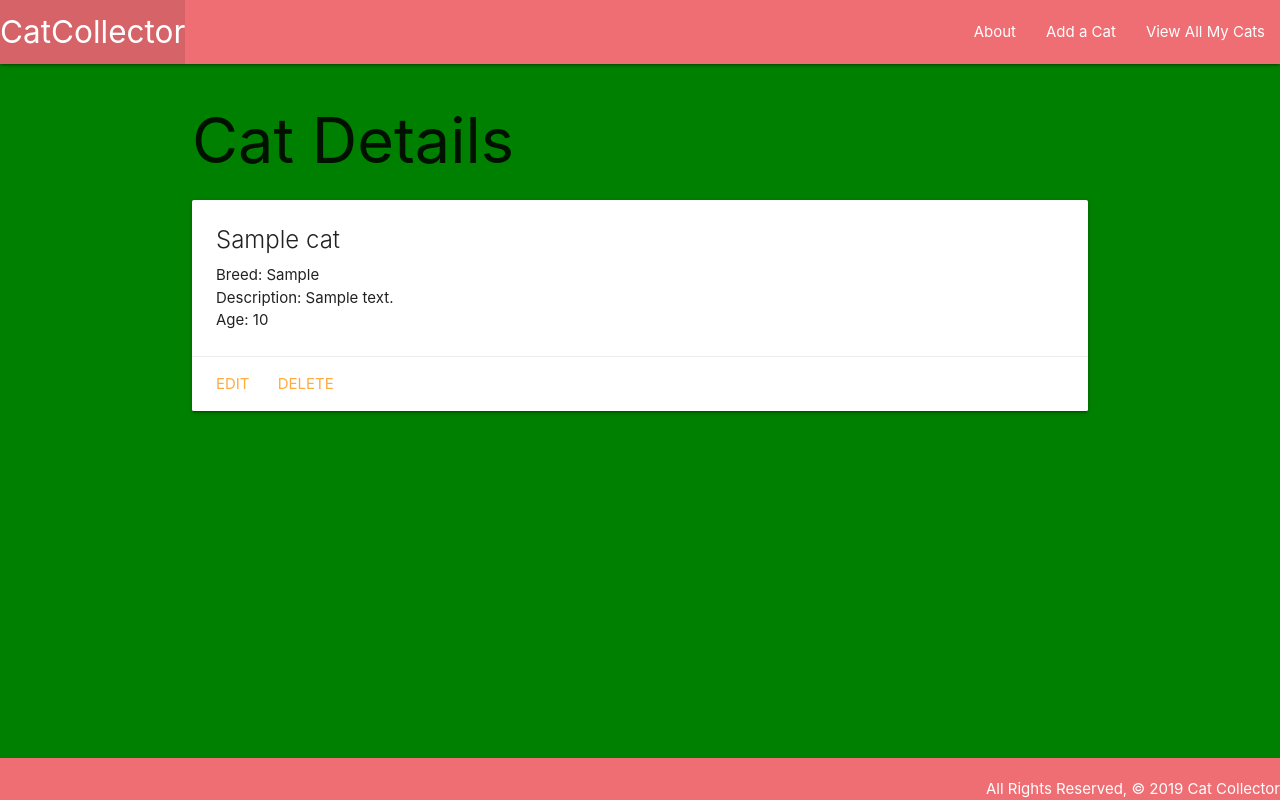
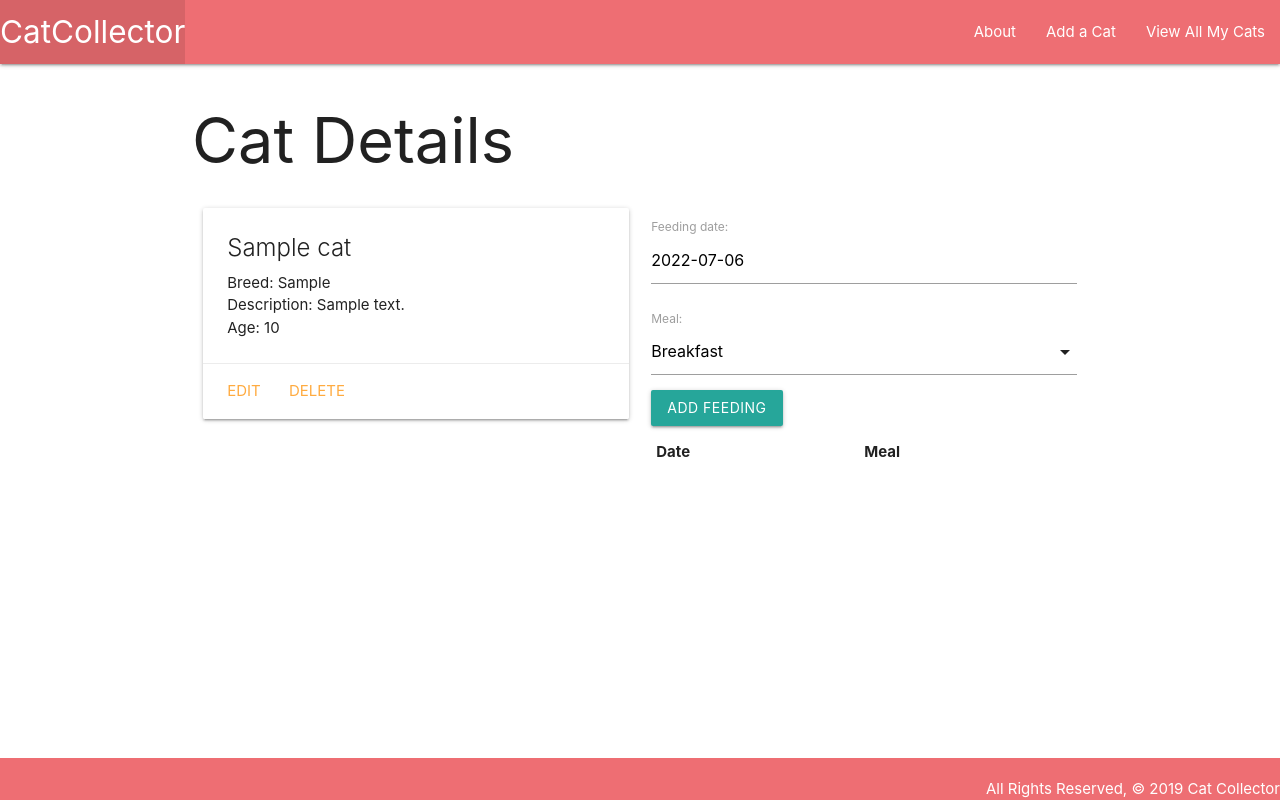
Before and after one commit to yayakix/cat-collector, a Django app: page /cats/1/ in a window 1280 px wide. Run offline with Django 4.2, Linux system fonts and the light colour scheme; tables that the repository leaves empty hold one stand-in row (values such as "Sample post"); lists and menus that the app fills with data are empty.

Commit message:
broken migration/add feeding

```diff
--- /dev/null
+++ b/main_app/forms.py
@@ -0,0 +1,8 @@
+
+from django.forms import ModelForm
+from .models import Feeding
+
+class FeedingForm(ModelForm):
+  class Meta:
+    model = Feeding
+    fields = ['date', 'meal']
--- a/main_app/models.py
+++ b/main_app/models.py
@@ -10,27 +10,30 @@ MEALS = (
 )
 
 class Cat(models.Model):
-  name = models.CharField(max_length=100)
-  breed = models.CharField(max_length=100)
-  description = models.TextField(max_length=250)
-  age = models.IntegerField()
-
-  def __str__(self):
-    return self.name
-
-  # Add this method
-  def get_absolute_url(self):
-    return reverse('detail', kwargs={'cat_id': self.id})
+    name = models.CharField(max_length=100)
+    breed = models.CharField(max_length=100)
+    description = models.TextField(max_length=250)
+    age = models.IntegerField()
+    def __str__(self):
+        return self.name
+    def get_absolute_url(self):
+        return reverse('detail', kwargs={'cat_id': self.id})
 
 
-# Add new Feeding model below Cat model
+cat = models.ForeignKey(Cat, on_delete=models.CASCADE)
+
 
 class Feeding(models.Model):
-  date = models.DateField()
-  meal = models.CharField(
-    max_length=1,
-    # add the 'choices' field option
-    choices=MEALS,
-    # set the default value for meal to be 'B'
-    default=MEALS[0][0]
-  )
+    date = models.DateField('feeding date')
+    meal = models.CharField(
+        max_length=1,
+        choices=MEALS,
+        default=MEALS[0][0]
+        )
+    def __str__(self):
+        return f"{self.get_meal_display()} on {self.date}"
+
+
+
+# class Meta:
+#     ordering = ['-date']
--- a/main_app/static/css/style.css
+++ b/main_app/static/css/style.css
@@ -2,7 +2,7 @@ body {
   display: flex;
   min-height: 100vh;
   flex-direction: column;
-  background-color: green;
+  /* background-color: green; */
 }
 
 main {
--- a/main_app/templates/base.html
+++ b/main_app/templates/base.html
@@ -13,6 +13,8 @@
       type="text/css"
       href="{% static 'css/style.css' %}"
     />
+      <script src="https://cdnjs.cloudflare.com/ajax/libs/materialize/1.0.0/js/materialize.min.js"></script>
+
     <link
       rel="stylesheet"
       href="https://cdnjs.cloudflare.com/ajax/libs/materialize/1.0.0/css/materialize.min.css"
--- a/main_app/templates/cats/detail.html
+++ b/main_app/templates/cats/detail.html
@@ -3,6 +3,8 @@
 
 <h1>Cat Details</h1>
 
+<div class="row">
+  <div class="col s6">
     <div class="card">
       <div class="card-content">
         <span class="card-title">{{ cat.name }}</span>
@@ -11,16 +13,50 @@
         {% if cat.age > 0 %}
         <p>Age: {{ cat.age }}</p>
         {% else %}
-
         <p>Age: Kitten</p>
         {% endif %}
       </div>
-  <!-- Add the following markup -->
       <div class="card-action">
         <a href="{% url 'cats_update' cat.id %}">Edit</a>
         <a href="{% url 'cats_delete' cat.id %}">Delete</a>
       </div>
-  <!-- New markup above -->
+    </div>
+  </div>
+  <div class="col s6">
+  <form action="{% url 'add_feeding' cat.id %}" method="post">
+    {% csrf_token %} {{ feeding_form.as_p }}
+    <input type="submit" class="btn" value="Add Feeding" />
+  </form>
+    <table class="striped">
+      <thead>
+        <tr>
+          <th>Date</th>
+          <th>Meal</th>
+        </tr>
+      </thead>
+      <tbody>
+        {% for feeding in cat.feeding_set.all %}
+        <tr>
+          <td>{{feeding.date}}</td>
+          <td>{{feeding.get_meal_display}}</td>
+        </tr>
+        {% endfor %}
+      </tbody>
+    </table>
+  </div>
 </div>
 
+<script>
+  var dateEl = document.getElementById('id_date');
+  M.Datepicker.init(dateEl, {
+    format: 'yyyy-mm-dd',
+    defaultDate: new Date(),
+    setDefaultDate: true,
+    autoClose: true
+  });
+
+  // add additional JS to initialize select below
+  var selectEl = document.getElementById('id_meal');
+  M.FormSelect.init(selectEl);
+</script>
 {% endblock %}
--- a/main_app/urls.py
+++ b/main_app/urls.py
@@ -10,8 +10,9 @@ urlpatterns = [
   path('about/', views.about, name='about'),
   path('cats/', views.cats_index, name='index'),
   path('cats/<int:cat_id>/', views.cats_detail, name='detail'),
-  # new route used to show a form and create a cat
   path('cats/create/', views.CatCreate.as_view(), name='cats_create'),
   path('cats/<int:pk>/update/', views.CatUpdate.as_view(), name='cats_update'),
   path('cats/<int:pk>/delete/', views.CatDelete.as_view(), name='cats_delete'),
+  path('cats/<int:cat_id>/add_feeding/', views.add_feeding, name='add_feeding'),
+
 ]
--- a/main_app/views.py
+++ b/main_app/views.py
@@ -1,8 +1,10 @@
 
-from django.shortcuts import render
-# Add the following import
+
+# main_app/views.py
+from django.shortcuts import render, redirect
 from django.views.generic.edit import CreateView
 from .models import Cat
+from .forms import FeedingForm
 
 # Add UdpateView & DeleteView
 from django.views.generic.edit import CreateView, UpdateView, DeleteView
@@ -26,9 +28,19 @@ def cats_index(request):
 
 def cats_detail(request, cat_id):
   cat = Cat.objects.get(id=cat_id)
-  return render(request, 'cats/detail.html', { 'cat': cat })
+  feeding_form = FeedingForm()
+  return render(request, 'cats/detail.html', {
+    'cat': cat, 'feeding_form': feeding_form
+  })
 
 
+def add_feeding(request, cat_id):
+  form = FeedingForm(request.POST)
+  if form.is_valid():
+    new_feeding = form.save(commit=False)
+    new_feeding.cat_id = cat_id
+    new_feeding.save()
+  return redirect('detail', cat_id=cat_id)
 
 class CatCreate(CreateView):
   model = Cat
@@ -38,7 +50,6 @@ class CatCreate(CreateView):
 
 class CatUpdate(UpdateView):
   model = Cat
-  # Let's disallow the renaming of a cat by excluding the name field!
   fields = ['breed', 'description', 'age']
 
 class CatDelete(DeleteView):
```
Also changed, not shown: main_app/admin.py (+5 -3 lines), main_app/migrations/0002_feeding.py (added), main_app/migrations/0003_alter_feeding_date.py (added). Lines whose indentation alone changed are shown as unchanged.
